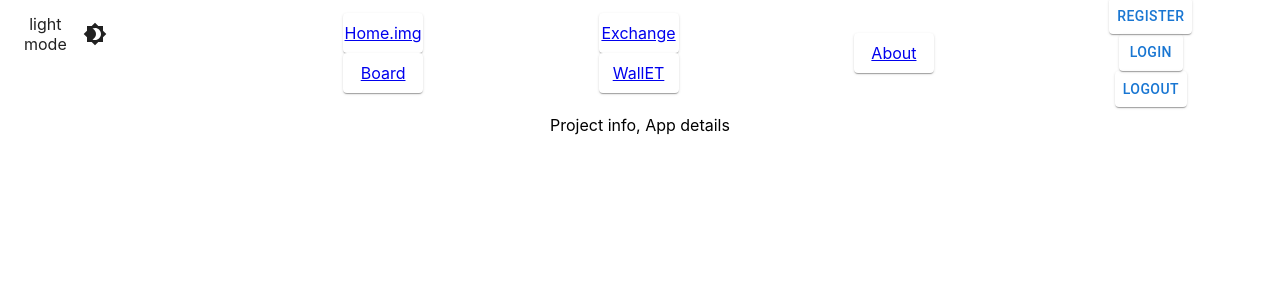
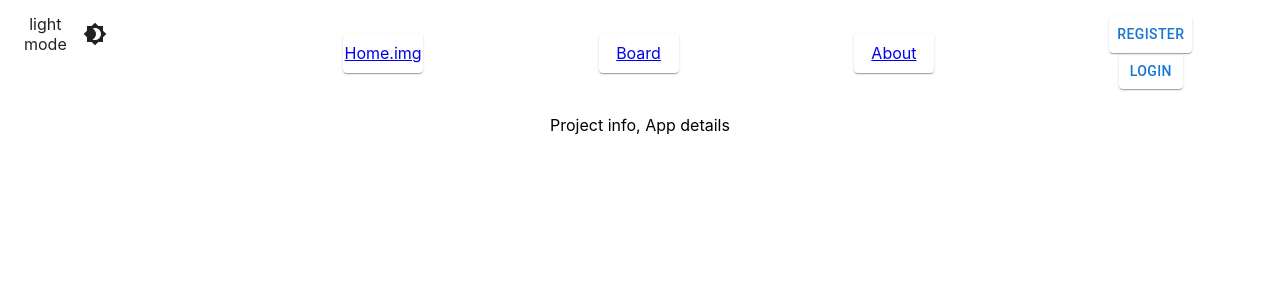
Before and after one commit to No-Country/C1-G8, a React (Create React App) app in the folder frontend/: page / in a window 1280 px wide. Shown: the top 300 px of the page. Built offline with nearby package versions, Linux system fonts and the light colour scheme; the HTML template or start-up script is replaced by a standard one.

Commit message:
logged conditional rendering

```diff
--- a/frontend/src/components/Login.jsx
+++ b/frontend/src/components/Login.jsx
@@ -24,8 +24,6 @@ const Login = () => {
   const [open, setOpen] = React.useState(false);
   const handleOpen = () => setOpen(true);
   const handleClose = () => setOpen(false);
-
-  const [globalUser, setGlobalUser] = useState({});
 
   const [formData, setFormData] = useState({
     email: "",
--- a/frontend/src/components/Navbar.jsx
+++ b/frontend/src/components/Navbar.jsx
@@ -5,8 +5,12 @@ import Logout from "./Logout";
 import Register from "./Register";
 import Paper from "@mui/material/Paper";
 import Box from "@mui/material/Box";
+// Redux
+import { useSelector } from "react-redux";
 
 const Navbar = () => {
+  const logged = useSelector((state) => state.user.logged);
+
   return (
     <nav
       style={{
@@ -23,6 +27,8 @@ const Navbar = () => {
         }}
       ></div>
 
+      {logged ? (
+        <>
           <div>
             <Box component={Paper}>
               <Link to="/">
@@ -79,7 +85,7 @@ const Navbar = () => {
                     justifyContent: "center",
                   }}
                 >
-              WallET
+                  Wallet
                 </div>
               </Link>
             </Box>
@@ -98,10 +104,63 @@ const Navbar = () => {
             </div>
           </Box>
           <div>
+            <Logout />
+          </div>
+        </>
+      ) : (
+        <>
+          <div>
+            <Box component={Paper}>
+              <Link to="/">
+                <div
+                  style={{
+                    width: "80px",
+                    height: "40px",
+                    display: "flex",
+                    alignItems: "center",
+                    justifyContent: "center",
+                  }}
+                >
+                  Home.img
+                </div>
+              </Link>
+            </Box>
+          </div>
+          <div>
+            <Box component={Paper}>
+              <div
+                style={{
+                  width: "80px",
+                  height: "40px",
+                  display: "flex",
+                  alignItems: "center",
+                  justifyContent: "center",
+                }}
+              >
+                <Link to="/board">Board</Link>
+              </div>
+            </Box>
+          </div>
+          <Box component={Paper}>
+            <div
+              style={{
+                width: "80px",
+                height: "40px",
+                display: "flex",
+                alignItems: "center",
+                justifyContent: "center",
+              }}
+            >
+              <Link to="/about">About</Link>
+            </div>
+          </Box>
+
+          <div>
             <Register />
             <Login />
-        <Logout />
           </div>
+        </>
+      )}
     </nav>
   );
 };
--- a/frontend/src/components/Register.jsx
+++ b/frontend/src/components/Register.jsx
@@ -24,8 +24,6 @@ const Register = () => {
   const [open, setOpen] = React.useState(false);
   const handleOpen = () => setOpen(true);
   const handleClose = () => setOpen(false);
-
-  const [globalUser, setGlobalUser] = useState({});
 
   const [formData, setFormData] = useState({
     userName: "",
--- a/frontend/src/redux/reducers/userReducer.js
+++ b/frontend/src/redux/reducers/userReducer.js
@@ -11,8 +11,9 @@ import {
 } from "../actions/userActions";
 
 const initialState = {
+  register: {},
   login: {},
-  register: {},
+  logged: false,
   logout: {},
   error: null,
 };
@@ -27,6 +28,7 @@ function userReducer(state = initialState, action) {
       return {
         ...state,
         login: action.payload,
+        logged: true,
       };
     case USER_ACTION_ERROR:
       return {
@@ -54,6 +56,8 @@ function userReducer(state = initialState, action) {
     case USER_LOGOUT_SUCCESS:
       return {
         ...state,
+        login: {},
+        logged: false,
         logout: action.payload,
       };
     case USER_LOGOUT_ERROR:
```
Lines whose indentation alone changed are shown as unchanged.
